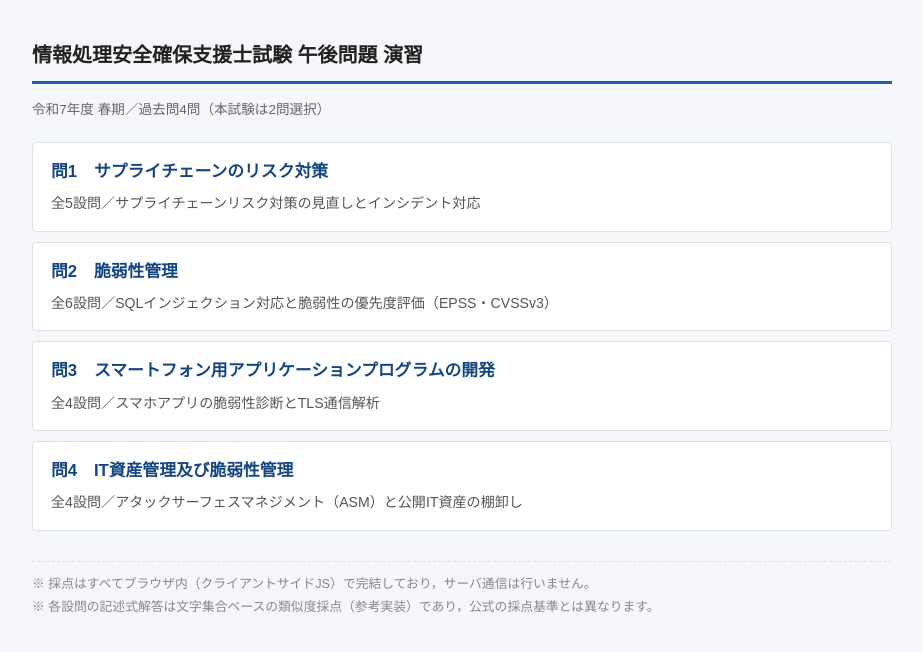
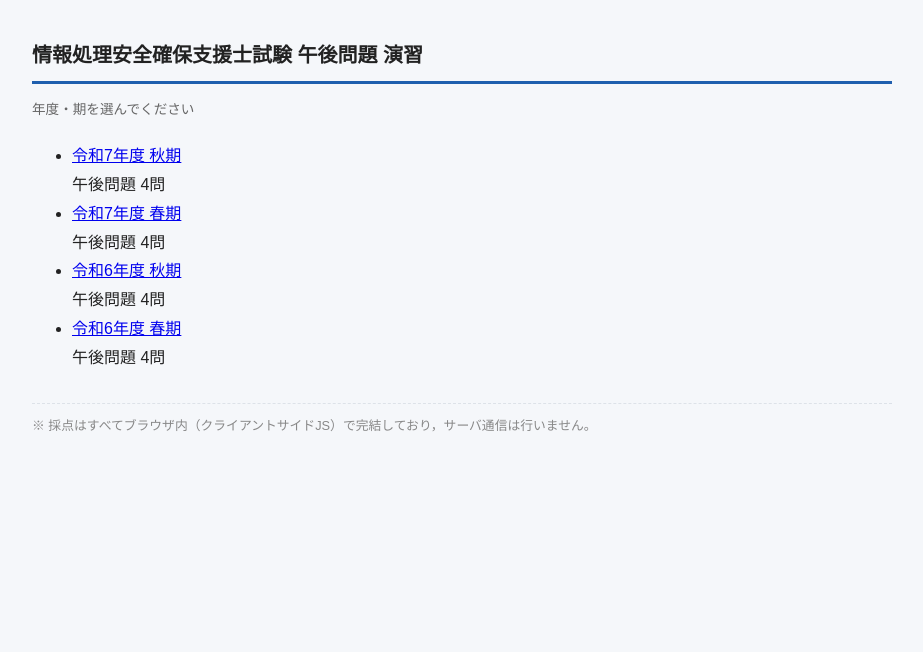
Before and after one commit to 132436243-droid/siensi, a plain HTML site: page index.html in a window 1280 px wide. Shown: the whole page, without its empty margins (178-1101 px from the left). Drawn offline with Linux system fonts and the light colour scheme.

Commit message:
Update title and restructure exam list in index.html

```diff
--- a/index.html
+++ b/index.html
@@ -3,32 +3,21 @@
 <head>
 <meta charset="UTF-8">
 <meta name="viewport" content="width=device-width, initial-scale=1.0">
-<title>情報処理安全確保支援士 午後問題演習｜令和7年度 春期</title>
+<title>情報処理安全確保支援士 午後問題演習</title>
 <link rel="stylesheet" href="assets/style.css">
 </head>
 <body>
 <div class="wrap">
   <h1>情報処理安全確保支援士試験 午後問題 演習</h1>
-  <div class="meta">令和7年度 春期／過去問4問（本試験は2問選択）</div>
-
-  <ul class="q-list">
-    <li><a href="q1.html">問1　サプライチェーンのリスク対策</a>
-      <div class="desc">全5設問／サプライチェーンリスク対策の見直しとインシデント対応</div>
-    </li>
-    <li><a href="q2.html">問2　脆弱性管理</a>
-      <div class="desc">全6設問／SQLインジェクション対応と脆弱性の優先度評価（EPSS・CVSSv3）</div>
-    </li>
-    <li><a href="q3.html">問3　スマートフォン用アプリケーションプログラムの開発</a>
-      <div class="desc">全4設問／スマホアプリの脆弱性診断とTLS通信解析</div>
-    </li>
-    <li><a href="q4.html">問4　IT資産管理及び脆弱性管理</a>
-      <div class="desc">全4設問／アタックサーフェスマネジメント（ASM）と公開IT資産の棚卸し</div>
-    </li>
+  <div class="meta">年度・期を選んでください</div>
+  <ul class="exam-list">
+    <li><a href="r07-autumn/index.html">令和7年度 秋期</a><div class="desc">午後問題 4問</div></li>
+    <li><a href="r07-spring/index.html">令和7年度 春期</a><div class="desc">午後問題 4問</div></li>
+    <li><a href="r06-autumn/index.html">令和6年度 秋期</a><div class="desc">午後問題 4問</div></li>
+    <li><a href="r06-spring/index.html">令和6年度 春期</a><div class="desc">午後問題 4問</div></li>
   </ul>
-
   <div class="note">
-    ※ 採点はすべてブラウザ内（クライアントサイドJS）で完結しており，サーバ通信は行いません。<br>
-    ※ 各設問の記述式解答は文字集合ベースの類似度採点（参考実装）であり，公式の採点基準とは異なります。
+    ※ 採点はすべてブラウザ内（クライアントサイドJS）で完結しており，サーバ通信は行いません。
   </div>
 </div>
 </body>
```
